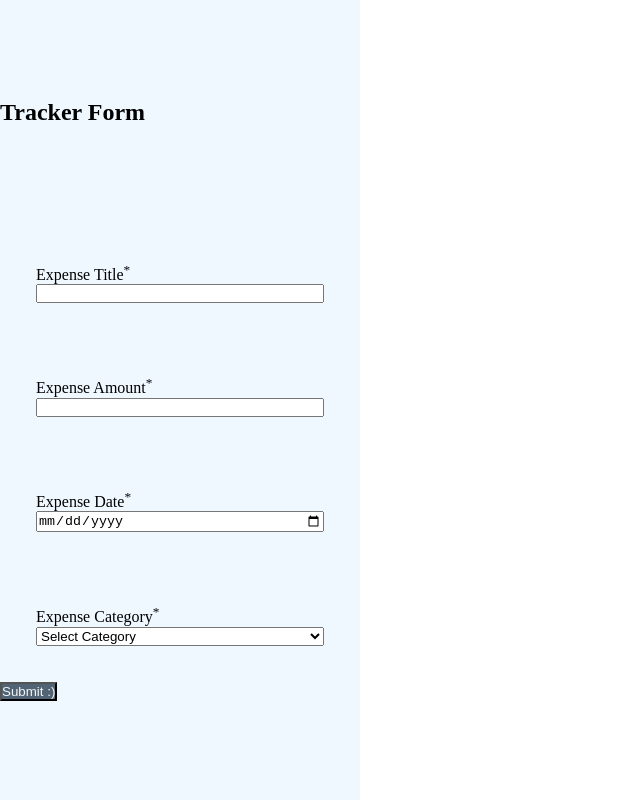
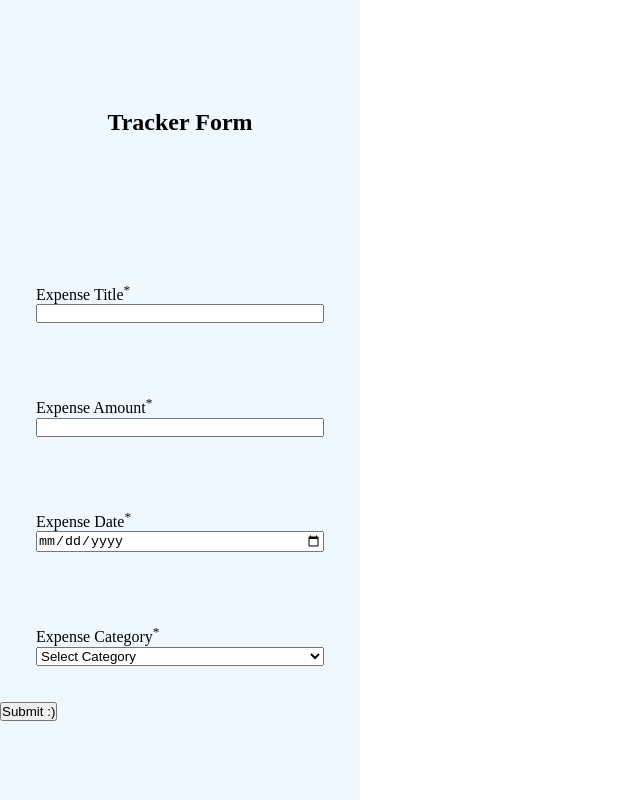
Before and after one commit to samanthacxxz/assignment_3, a React (Vite) app: page / in a window 1280 px wide. Shown: the whole page, without its empty margins (0-640 px from the left). Built offline with nearby package versions, Linux system fonts and the light colour scheme.

Commit message:
fixing styling to titles

```diff
--- a/src/components/ExpenseDisplay/ExpenseDisplay.module.css
+++ b/src/components/ExpenseDisplay/ExpenseDisplay.module.css
@@ -27,8 +27,7 @@
     height: 85vh;
     background-color: aliceblue;
 
-    display: flex;
-    flex-direction: column;
+    display: block;
     justify-content: space-evenly;
 }
 
--- a/src/components/ExpenseTrackerForm/ExpenseTrackerForm.module.css
+++ b/src/components/ExpenseTrackerForm/ExpenseTrackerForm.module.css
@@ -1,3 +1,11 @@
+h2 {
+    display: flex;
+    flex-direction: column;
+    justify-content: center;
+    align-items: center;
+
+    padding: 30px;
+}
 
 .input_group {
     display: flex;
@@ -6,9 +14,15 @@
 }
 
 
-.submitButton {
+.submit_button {
     width: max-content;
     height: max-content;
+
+    display: flex;
+    flex-direction: column;
+    justify-content: center;
+    align-items: center;
+
     background-color: rgb(80, 100, 118);
     color: whitesmoke;
 }
```
